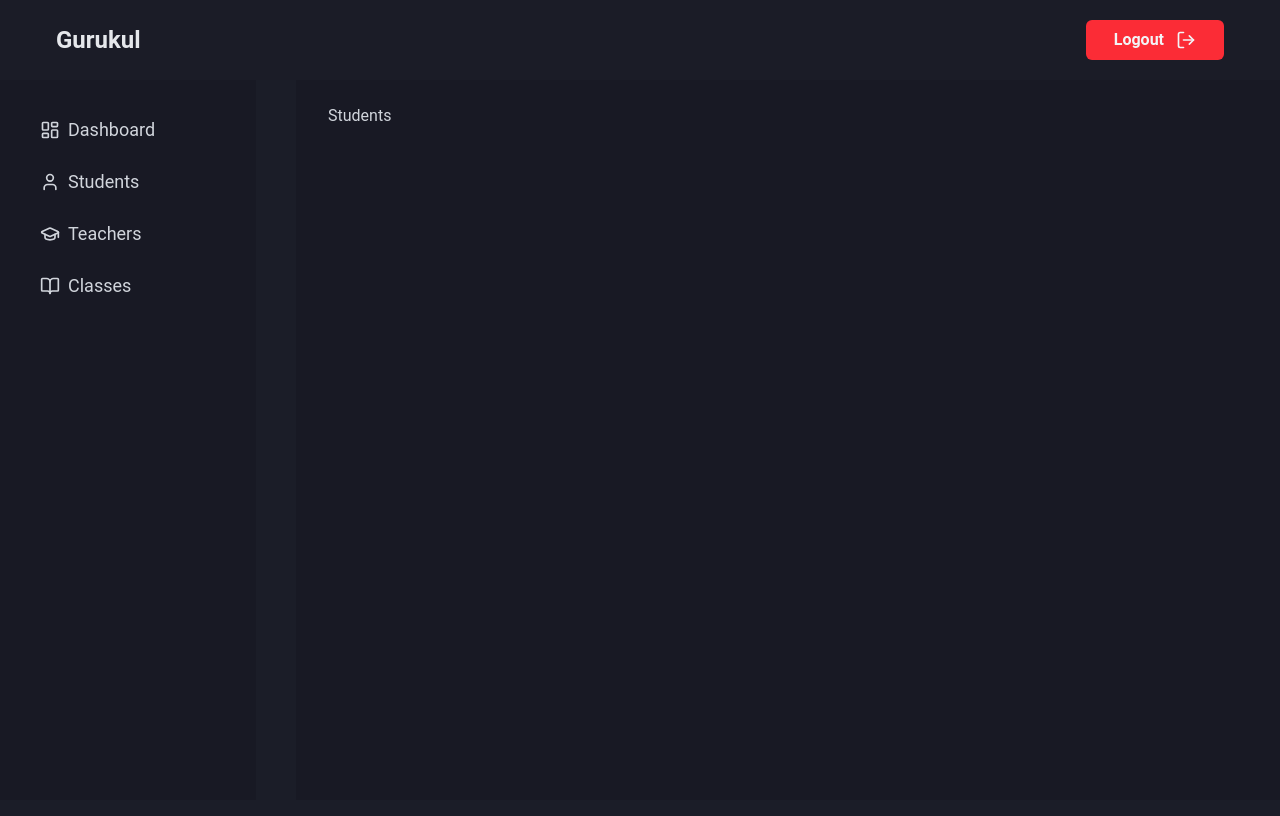
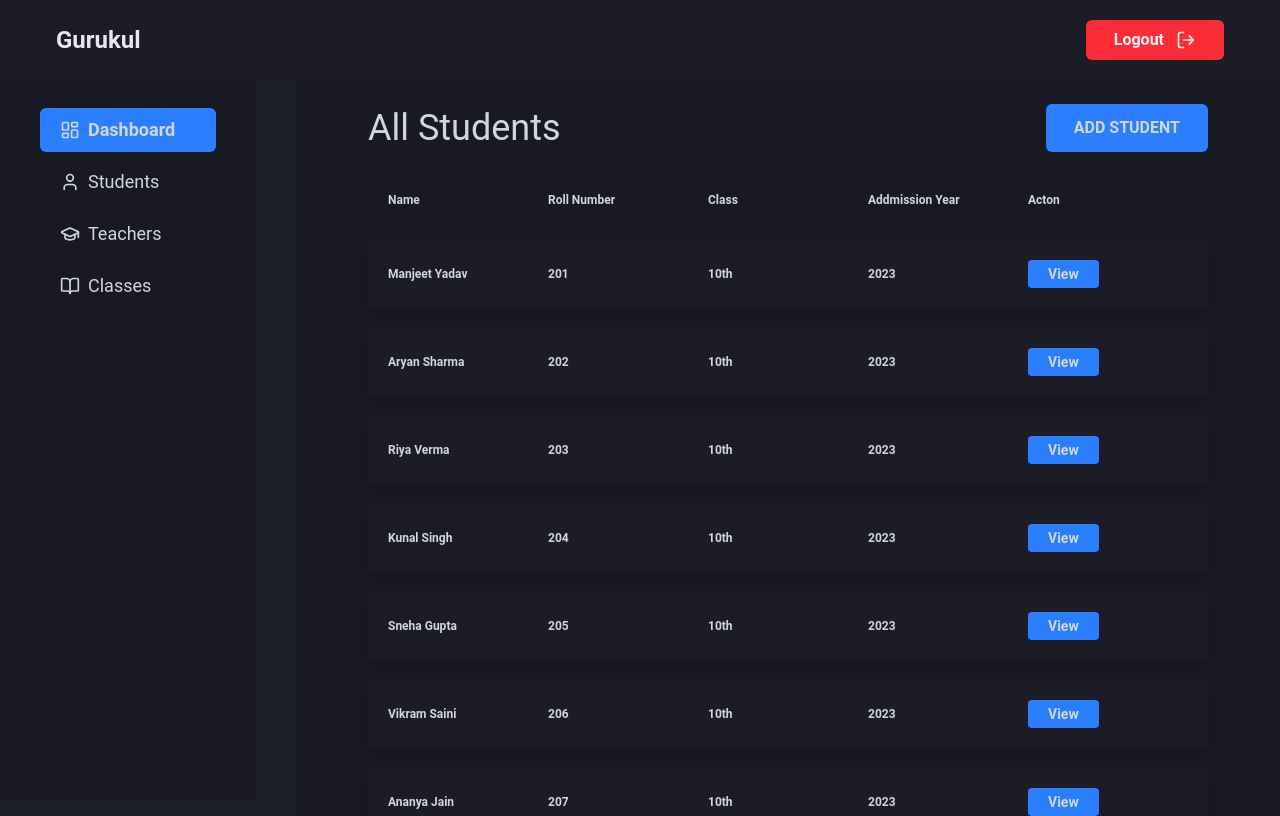
Before and after one commit to Manjeet-Yadav-777/Padhai, a React (Vite) app in the folder Frontend/: page /principal/students in a window 1280 px wide. Built offline with nearby package versions, Linux system fonts and the light colour scheme.

Commit message:
All Students Page Created

```diff
--- /dev/null
+++ b/Frontend/src/components/principal/AllStudents.jsx
@@ -0,0 +1,94 @@
+import React from "react";
+
+const AllStudents = () => {
+  const students = [
+    {
+      name: "Manjeet Yadav",
+      roll: 201,
+      class: "10th",
+      year: 2023,
+    },
+    {
+      name: "Aryan Sharma",
+      roll: 202,
+      class: "10th",
+      year: 2023,
+    },
+    {
+      name: "Riya Verma",
+      roll: 203,
+      class: "10th",
+      year: 2023,
+    },
+    {
+      name: "Kunal Singh",
+      roll: 204,
+      class: "10th",
+      year: 2023,
+    },
+    {
+      name: "Sneha Gupta",
+      roll: 205,
+      class: "10th",
+      year: 2023,
+    },
+    {
+      name: "Vikram Saini",
+      roll: 206,
+      class: "10th",
+      year: 2023,
+    },
+    {
+      name: "Ananya Jain",
+      roll: 207,
+      class: "10th",
+      year: 2023,
+    },
+    {
+      name: "Harsh Raj",
+      roll: 208,
+      class: "10th",
+      year: 2023,
+    },
+    {
+      name: "Priya Mehta",
+      roll: 209,
+      class: "10th",
+      year: 2023,
+    },
+    {
+      name: "Raghav Chaudhary",
+      roll: 210,
+      class: "10th",
+      year: 2023,
+    },
+  ];
+
+  return (
+    <div className="min-h-screen">
+      <div className="grid grid-cols-5 mb-8 px-5 items-center justify-items-start">
+        <p className="text-xs font-bold">Name</p>
+        <p className="text-xs font-bold">Roll Number</p>
+        <p className="text-xs font-bold">Class</p>
+        <p className="text-xs font-bold">Addmission Year</p>
+        <p className="text-xs font-bold">Acton</p>
+      </div>
+
+      {students.map((student) => {
+        return (
+          <div className="grid grid-cols-5 my-5 items-center shadow-lg bg-[#1B1C27] px-5 py-5 cursor-pointer rounded-md">
+            <p className="text-xs font-bold">{student.name}</p>
+            <p className="text-xs font-bold">{student.roll}</p>
+            <p className="text-xs font-bold">{student.class}</p>
+            <p className="text-xs font-bold">{student.year}</p>
+            <p className="text-sm bg-blue-500 w-fit px-5 py-1 font-bold rounded-sm hover:bg-blue-600">
+              View
+            </p>
+          </div>
+        );
+      })}
+    </div>
+  );
+};
+
+export default AllStudents;
--- a/Frontend/src/components/principal/PrincipalSidebar.jsx
+++ b/Frontend/src/components/principal/PrincipalSidebar.jsx
@@ -1,8 +1,12 @@
-import React from "react";
+import React, { useEffect, useState } from "react";
 import { Link } from "react-router-dom";
 import { BookOpen, GraduationCap, LayoutDashboard, User } from "lucide-react";
 
 const PrincipalSidebar = () => {
+  const [selected, setSelected] = useState(() => {
+    return sessionStorage.getItem("selected") || 0;
+  });
+
   const menuItems = [
     {
       name: "Dashboard",
@@ -22,11 +26,21 @@ const PrincipalSidebar = () => {
     },
   ];
 
+  useEffect(() => {
+    sessionStorage.setItem("selected", selected);
+  }, [selected]);
+
   return (
     <div className="bg-[#181924] min-h-[90vh] min-w-64 text-gray-300 flex flex-col px-10 py-7 gap-2">
-      {menuItems.map((item) => {
+      {menuItems.map((item, idx) => {
         return (
-          <Link to={item.link} className="py-2 text-lg flex items-center gap-2">
+          <Link
+            onClick={() => setSelected(idx)}
+            to={item.link}
+            className={`py-2 text-lg px-5 flex items-center gap-2 ${
+              selected == idx ? "bg-blue-500  font-bold rounded-md" : ""
+            }`}
+          >
             <span>{item.icon}</span> {item.name}
           </Link>
         );
--- a/Frontend/src/layouts/principal/PrincipalLayout.jsx
+++ b/Frontend/src/layouts/principal/PrincipalLayout.jsx
@@ -6,17 +6,13 @@ import PrincipalSidebar from "../../components/principal/PrincipalSidebar";
 const PrincipalLayout = () => {
   return (
     <div className="min-h-[100vh] max-w-[100vw] bg-[#1B1D28] flex flex-col">
-      {/* Navbar */}
       <PrincipalNavbar />
 
-      {/* Main content area */}
       <div className="flex flex-1 gap-10">
-        {/* Sidebar */}
         <div className="h-[calc(100vh-64px)] overflow-auto scrollbar-hide">
           <PrincipalSidebar />
         </div>
 
-        {/* Dashboard / Outlet */}
         <div className="flex-1 h-[calc(100vh-64px)] overflow-auto scrollbar-hide">
           <Outlet />
         </div>
--- a/Frontend/src/pages/principal/PrincipalStudents.jsx
+++ b/Frontend/src/pages/principal/PrincipalStudents.jsx
@@ -1,9 +1,18 @@
 import React from "react";
+import AllStudents from "../../components/principal/AllStudents";
 
 const PrincipalStudents = () => {
   return (
-    <div className="min-h-[90vh] w-full bg-[#181924] px-8 py-6 text-gray-300 overflow-y-auto">
-      Students
+    <div className="min-h-[90vh] w-full bg-[#181924] px-18 py-6 text-gray-300 overflow-y-auto">
+      <div className="flex justify-between  items-center mb-10">
+        <h2 className="text-4xl">All Students</h2>
+
+        <button className="bg-blue-500 px-7 py-3 cursor-pointer rounded-md font-bold hover:bg-blue-600">
+          ADD STUDENT
+        </button>
+      </div>
+
+      <AllStudents />
     </div>
   );
 };
```
